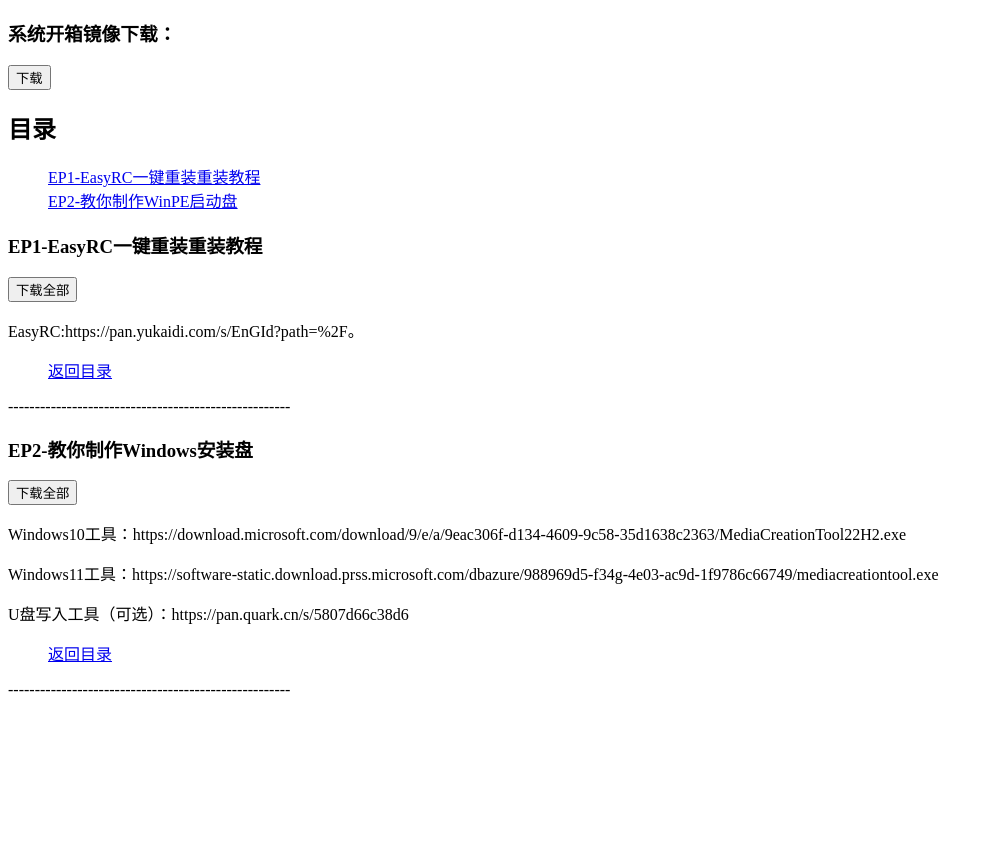
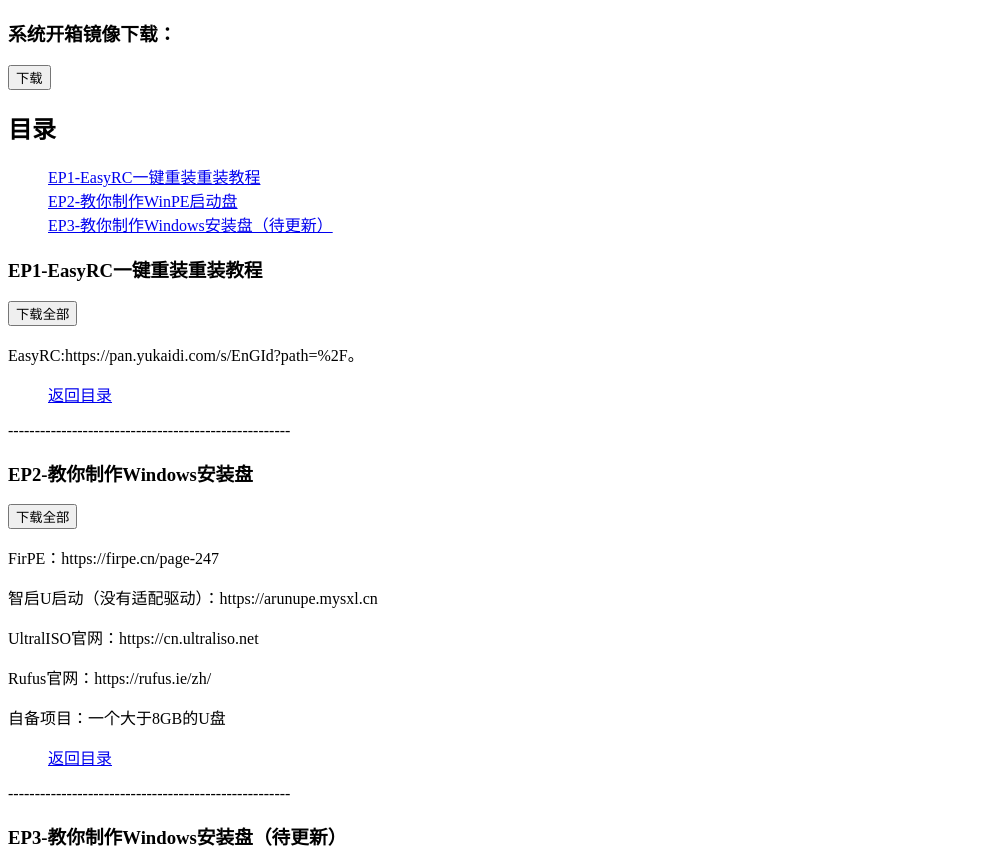
Before and after one commit to com-in/videofile, a plain HTML site: page index.html in a window 1280 px wide. Shown: the part 70-935 px from the top of the page, without its empty margins (0-993 px from the left). Before the commit the page ends 800 px from the top, so only its background shows below. Drawn offline with Linux system fonts and the light colour scheme.

Commit message:
Update index.html

```diff
--- a/index.html
+++ b/index.html
@@ -1,7 +1,7 @@
 <!DOCTYPE html>
 <html>
 <head>
-  <title>com的附件表</title>
+  <title>附件表</title>
   <style>
     ul {
       list-style-type: none;
@@ -15,6 +15,7 @@
   <ul>
     <li><a href="#comzxml1">EP1-EasyRC一键重装重装教程</a></li>
     <li><a href="#comzxml2">EP2-教你制作WinPE启动盘</a></li>
+    <li><a href="#comzxml3">EP3-教你制作Windows安装盘（待更新）</a></li>
   </ul>
 
   <h3 id="comzxml1">EP1-EasyRC一键重装重装教程</h3><button onclick="window.location.href = 'https://pan.yukaidi.com/s/EnGId?path=%2F'">下载全部</button>
@@ -23,8 +24,18 @@
     <li><a href="#list">返回目录</a></li>
   </ul>
   <p>-----------------------------------------------------</p>
+  <h3 id="comzxml2">EP2-教你制作Windows安装盘</h3><button onclick="window.location.href = 'https://www.123pan.com/s/hywKVv-rBHW3.html'">下载全部</button>
+  <p>FirPE：https://firpe.cn/page-247</p>
+  <p>智启U启动（没有适配驱动）：https://arunupe.mysxl.cn</p>
+  <p>UltralISO官网：https://cn.ultraliso.net</p>
+  <p>Rufus官网：https://rufus.ie/zh/</p>
+  <p>自备项目：一个大于8GB的U盘</p>
+  <ul>
+    <li><a href="#list">返回目录</a></li>
+  </ul>
+    <p>-----------------------------------------------------</p>
 
-  <h3 id="comzxml2">EP2-教你制作Windows安装盘</h3><button onclick="window.location.href = 'https://www.123pan.com/s/hywKVv-rBHW3.html'">下载全部</button>
+  <h3 id="comzxml3">EP3-教你制作Windows安装盘（待更新）</h3><button onclick="window.location.href = 'https://com-in.github.io'">下载全部</button>
   <p>Windows10工具：https://download.microsoft.com/download/9/e/a/9eac306f-d134-4609-9c58-35d1638c2363/MediaCreationTool22H2.exe</p>
   <p>Windows11工具：https://software-static.download.prss.microsoft.com/dbazure/988969d5-f34g-4e03-ac9d-1f9786c66749/mediacreationtool.exe</p>
   <p>U盘写入工具（可选）：https://pan.quark.cn/s/5807d66c38d6</p>
```
